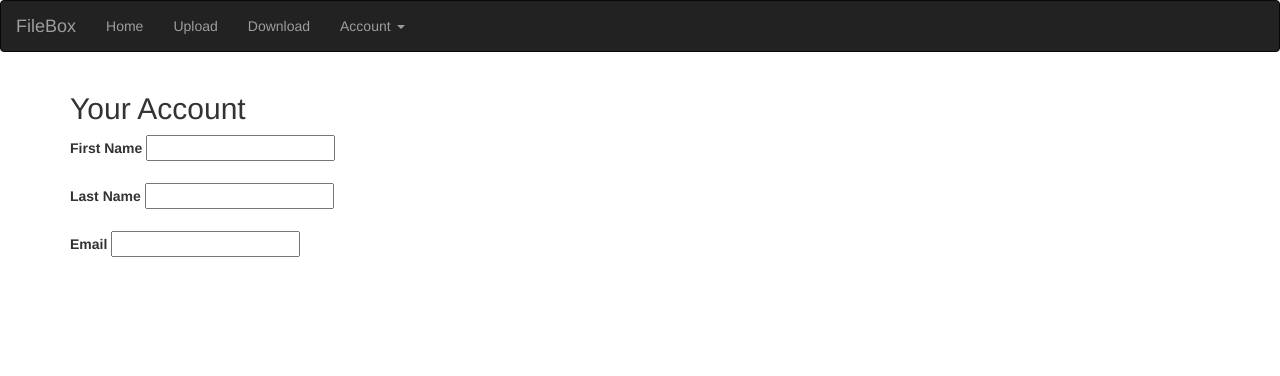
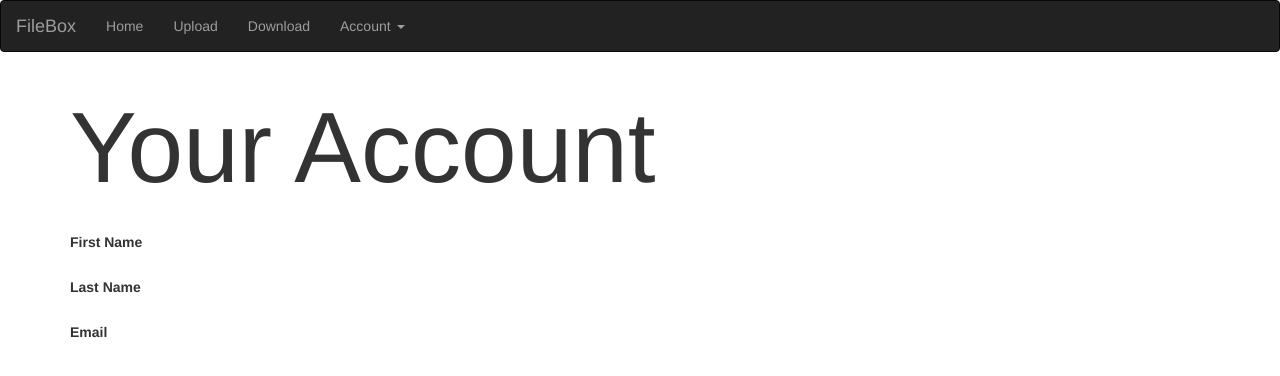
Before and after one commit to wabrams/CSCI3308, a website: page web/account.html in a window 1280 px wide. Drawn offline with nearby package versions, Linux system fonts and the light colour scheme.

Commit message:
Update account.html

```diff
--- a/web/account.html
+++ b/web/account.html
@@ -21,21 +21,18 @@
     <!--end of Navigation bar-->
 
     <div class="container">
-      <h2>Your Account</h2>
+      <h1 style="font-size: 100px">Your Account</h1><br>
       <form method="POST">
           <div>
               <label>First Name</label>
-              <input type="text" name="firstName">
           </div>
           <br>
           <div>
               <label>Last Name</label>
-              <input type="text" name="lastName">
           </div>
           <br>
           <div>
               <label>Email</label>
-              <input type="email" name="email">
           </div>
 
           <br>
```
Also changed, not shown: web/index.html (+1 -0 lines).
